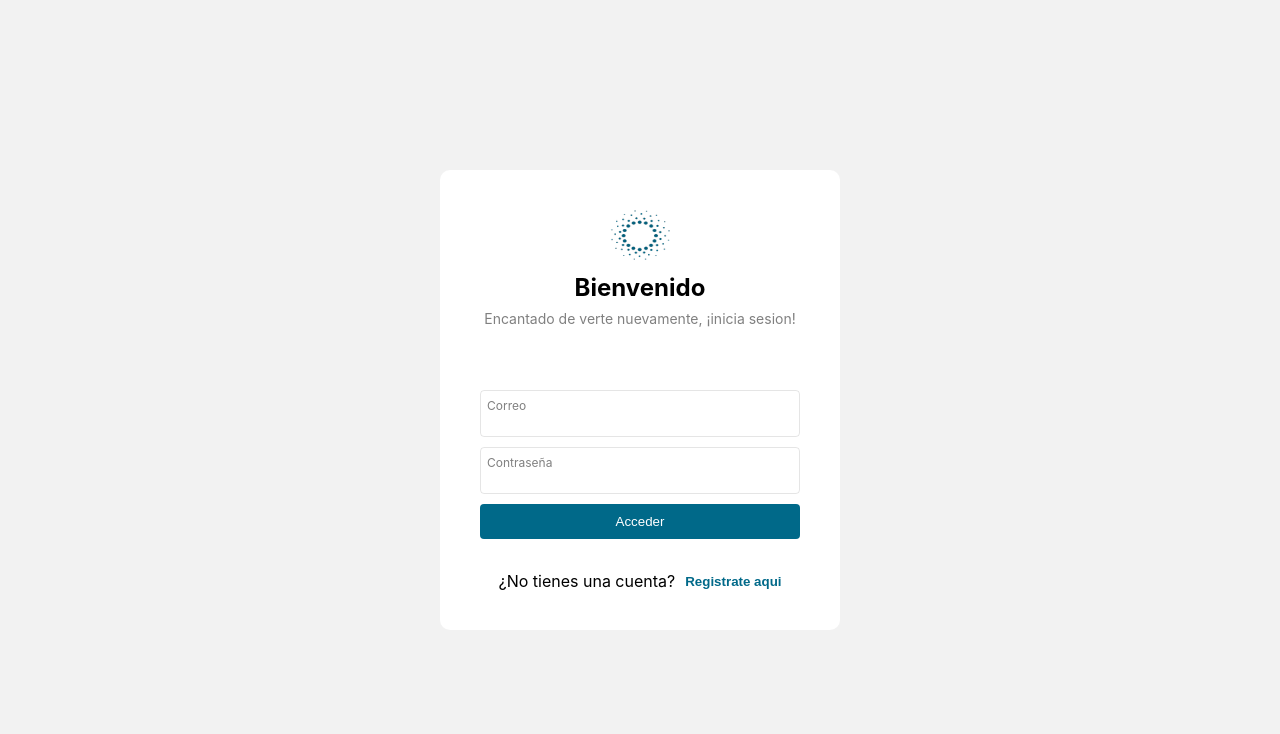
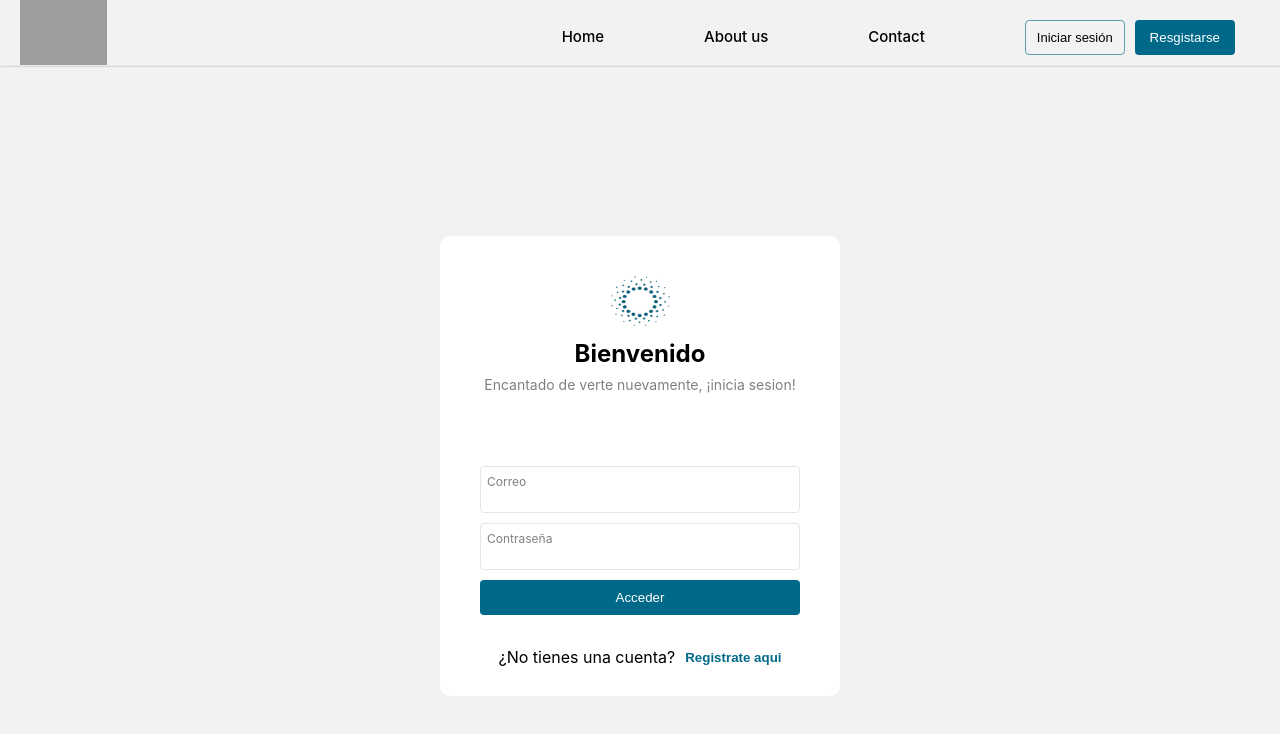
Before and after one commit to TeamKanInc/kanedu-frontend, a React (Vite) app: page /login in a window 1280 px wide. Shown: the top 734 px of the page. Built offline with nearby package versions, Linux system fonts and the light colour scheme; no server answers; grey boxes are pictures that could not be loaded.

Commit message:
add header

```diff
--- a/src/Screens/Auth/Login/Login.module.css
+++ b/src/Screens/Auth/Login/Login.module.css
@@ -15,6 +15,9 @@
 
 .header_form {
   text-align: center;
+  margin-bottom: 1rem; /* Ajusta el valor según sea necesario */
+
+
 }
 
 .header_form h2 {
@@ -24,6 +27,7 @@
 .header_form span {
   font-size: 1.4rem;
   color: gray;
+
 }
 
 .container_input {
@@ -60,6 +64,7 @@
   display: grid;
   align-items: center;
   justify-content: center;
+  margin-top: 1rem; /* Ajusta el valor según sea necesario */
   gap: 1rem;
   width: 100%;
 }
--- a/src/Screens/Auth/Login/index.tsx
+++ b/src/Screens/Auth/Login/index.tsx
@@ -5,6 +5,7 @@ import { ButtonComponent, InputComponent } from "../../../components";
 import LinkButton from "../../../components/ui/LinkButton";
 import { useLoginGoogle } from "../../../hooks/auth/useLoginGoogle";
 import { CredentialResponse, GoogleLogin } from "@react-oauth/google";
+import Header from "../../../components/ui/Header";
 
 const Login = () => {
   const { isPending, login } = useLogin();
@@ -29,6 +30,9 @@ const Login = () => {
   const handleGoogleError = () => {};
 
   return (
+    <>
+    <Header/>
+
     <div className={styles.container}>
       <div className={styles.form}>
         <div className={styles.img_logo_container}>
@@ -38,6 +42,7 @@ const Login = () => {
           <h2>Bienvenido</h2>
           <span>Encantado de verte nuevamente, ¡inicia sesion!</span>
         </div>
+
         <div className={styles.social}>
           <GoogleLogin
             useOneTap
@@ -64,6 +69,7 @@ const Login = () => {
         />
       </div>
     </div>
+    </>
   );
 };
 
--- a/src/Screens/Auth/Signup/index.tsx
+++ b/src/Screens/Auth/Signup/index.tsx
@@ -1,9 +1,13 @@
 import { ButtonComponent } from "../../../components/ui/Button";
+import Header from "../../../components/ui/Header";
 import { InputComponent } from "../../../components/ui/Input";
+import LinkButton from "../../../components/ui/LinkButton";
 import style from "./Signup.module.css";
 
 const Signup = () => {
   return (
+    <>
+    <Header/>
     <div className={style.container}>
       <div className={style.container_form}>
         <h1>Registrarse</h1>
@@ -18,13 +22,15 @@ const Signup = () => {
           <div className={style.passwordR}>
             <button>¿Has olvidado tu contraseña?</button>
           </div>
-          <div className={style.footer_message}>
-            <span></span>
-            <button>registrate aqui</button>
-          </div>
+          <LinkButton
+          url={"http://localhost:5173/login"}
+          label="¿Ya tienes una cuenta?"
+          name="Inicia sesión aqui"
+        />
         </div>
       </div>
     </div>
+    </>
   );
 };
 
--- a/src/Screens/Auth/index.ts
+++ b/src/Screens/Auth/index.ts
@@ -1,2 +1,2 @@
-export * from './Login';
-export * from './Signup';
+export * from './Login/index';
+export * from './Signup/index';
--- a/src/components/ui/Google/Google.module.css
+++ /dev/null
@@ -1,30 +0,0 @@
-
-.container_input_social button {
-    padding: 1rem;
-    border: none;
-    background-color: #F5F7F8;
-    color: #121213;
-    border-radius: 0.4rem;
-    cursor: pointer;
-  }
-
-  .container_input_social {
-    display: flex;
-    flex-direction: column;
-    gap: 1rem;
-    margin-top: 2rem;
-
-  }
-  .container_input_social button {
-    box-shadow: 0px 3px 4px rgba(0, 0, 0, 0.1);
-  }
-  .container_input_social button:hover {
-    background-color: #E7F0DC;
-  }
-
-  .btn_google{
-    display: flex;
-    gap: 1rem;
-    justify-content: center;
-    align-items: center;
-  }
--- a/src/components/ui/Google/index.tsx
+++ /dev/null
@@ -1,22 +0,0 @@
-import styles from "./Google.module.css";
-
-export const GoogleComponent = () => {
-  const url = "https://accounts.google.com";
-  return (
-    <div className={styles.container_input_social}>
-      <button
-        className={styles.btn_google}
-        onClick={() => window.open(url, "_blank")}
-      >
-        <img
-          src="/img/google.svg"
-          alt="Google logo"
-          height={14}
-          className={styles.button_logo}
-        />
-
-        <b>Continua con Google</b>
-      </button>
-    </div>
-  );
-};
--- /dev/null
+++ b/src/components/ui/Header/Header.module.css
@@ -0,0 +1,78 @@
+header {
+  display: flex;
+  justify-content: space-evenly;
+  gap: 45rem;
+  border-bottom: 0.1rem solid rgba(128, 128, 128, 0.075);
+  box-shadow: 0.1rem 0.1rem 0.1rem rgba(0, 0, 0, 0.1);
+
+}
+
+nav {
+  display: flex;
+  align-items: center;
+  justify-content: space-between;
+  margin-block-end: 1rem;
+  width: 100rem;
+  flex-direction: row;
+}
+
+ul li {
+  display: inline-block;
+  padding: 0rem 0.5rem;
+}
+
+.header a {
+  text-decoration: none;
+  color: black;
+  font-size: 1.2rem;
+  font-weight: 500;
+  transition: all 0.3s ease;
+  font-size: 1.5rem;
+  margin-right: 9rem
+}
+
+.header img{
+    margin-left: 2rem;
+    height: 6.5rem;
+}
+
+.button_login {
+  background-color: transparent;
+  padding: 0.5rem 1rem;
+  font-size: 1.3rem;
+  font-weight: 500;
+  border: 0.1rem solid #0069899d;
+  border-radius: 0.4rem;
+  width: 10rem;
+  height: 3.5rem;
+  cursor: pointer;
+}
+
+.button_signup{
+    padding: 1rem;
+    border: none;
+    background-color: #006989;
+    color: white;
+    border-radius: 0.4rem;
+    cursor: pointer;
+    width: 10rem;
+    height: 3.5rem;
+  }
+
+  .button_signup:hover {
+    background-color: #027396;
+
+  }
+
+  .button_login:hover, .button_signup:hover {
+    transform: scale(1.08);
+  }
+
+  .header a {
+    display: inline-block; /* Asegura que el elemento <a> pueda transformarse */
+  }
+
+  .header a:hover {
+    color: #006989;
+    transform: scale(1.08);
+  }
--- /dev/null
+++ b/src/components/ui/Header/index.tsx
@@ -0,0 +1,24 @@
+import style from "./Header.module.css";
+
+const  Header = () => {
+  return (
+    <header className={style.header}>
+         <img src="https://cdn.discordapp.com/attachments/1256685515915399179/1269850145176948807/151_sin_titulo_20240804215056.png?ex=66b18f9b&is=66b03e1b&hm=38d80cad334d80a3b905fc9e8acd5d182134ce9c5d2f4e5d011326cd829f7b2d&" />
+        <nav>
+            <ul>
+                <li><a href="">Home</a></li>
+                <li><a href="">About us</a></li>
+                <li><a href="">Contact</a></li>
+                <li> <button className={style.button_login}>Iniciar sesión</button></li>
+                <li> <button className={style.button_signup}>Resgistarse</button></li>
+            </ul>
+        </nav>
+
+
+
+
+    </header>
+  )
+}
+
+export default Header;
```
Also changed, not shown: src/components/ui/index.ts (+4 -4 lines).
